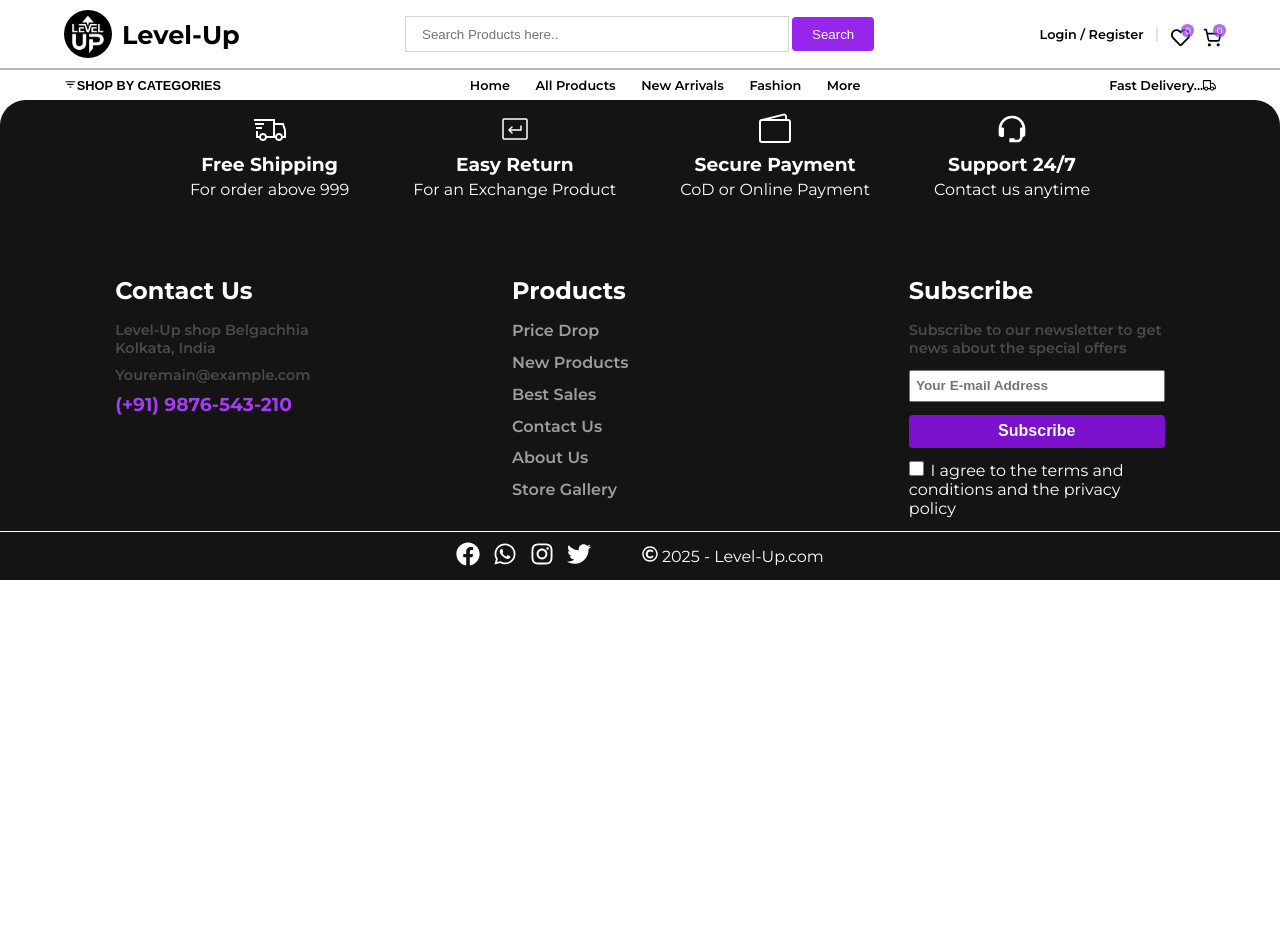
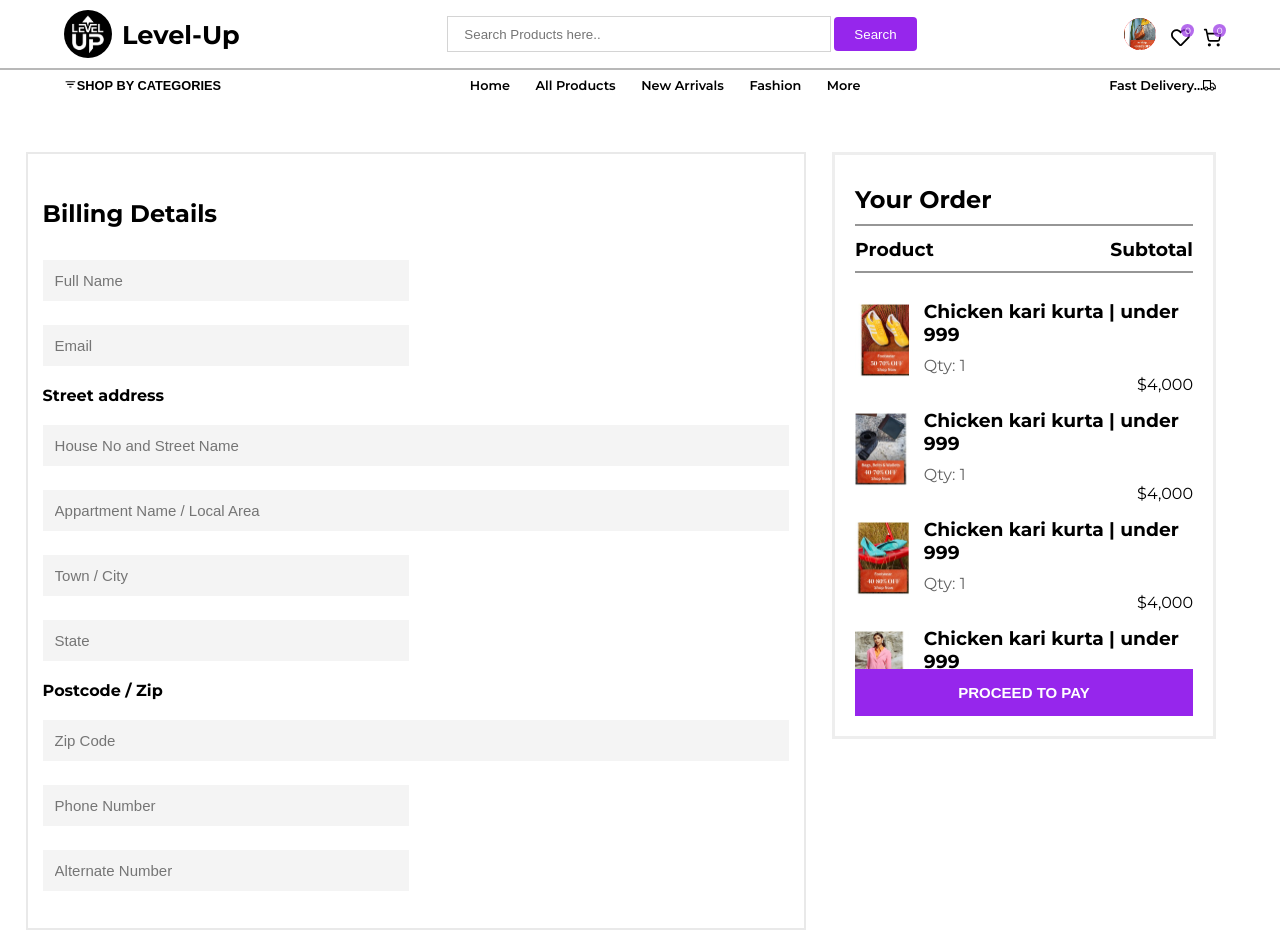
Before and after one commit to Masoom1707/Mega_E-Commerce, a React (Vite) app in the folder Frontend/: page /checkout in a window 1280 px wide. Shown: the top 952 px of the page. Before the commit the page ends 800 px from the top, so only its background shows below. Built offline with nearby package versions, Linux system fonts and the light colour scheme.

Commit message:
checkout page added, uses of context, some more functionality added

```diff
--- a/Frontend/package.json
+++ b/Frontend/package.json
@@ -15,6 +15,7 @@
     "@mui/material": "^6.4.7",
     "react": "^19.0.0",
     "react-dom": "^19.0.0",
+    "react-hot-toast": "^2.5.2",
     "react-icons": "^5.5.0",
     "react-range-slider-input": "^3.2.1",
     "react-router": "^7.4.0",
--- a/Frontend/src/App.jsx
+++ b/Frontend/src/App.jsx
@@ -1,4 +1,5 @@
 import { Route, Routes } from "react-router-dom";
+import {createContext, useState} from 'react'
 import "./App.css";
 
 import Header from "./components/Header";
@@ -9,22 +10,44 @@ import ProductDetails from "./pages/ProductDetails";
 import LoginPage from "./pages/LoginPage";
 import RegisterPage from "./pages/RegisterPage";
 import CartPage from "./pages/CartPage";
+import ForgotPass from "./pages/ForgotPass";
+import CheckoutPage from "./pages/CheckoutPage";
+import AccountPage from "./pages/AccountPage";
+
+
+ const MyContext = createContext()
 
 function App() {
+
+  const [isLoggedIn, setIsLoggedIn] = useState(true)
+
+  const values = {
+    isLoggedIn,
+    setIsLoggedIn
+  }
+
+
+
   return (
     <>
-      <Header />
+    <MyContext.Provider value={values}>
+      <Header/>
       <Routes>
         <Route path='/' exact={true}  element={<Home />} />
         <Route path='/login' exact={true} element={<LoginPage />} />
         <Route path='/signup' exact={true} element={<RegisterPage />} />
+        <Route path='/verify' exact={true} element={<ForgotPass />} />
         <Route path='/productlist' exact={true} element={<ProductListingPage />} />
         <Route path='/product-details/:id' exact={true} element={<ProductDetails />} />
         <Route path='/cart' exact={true} element={<CartPage />} />
+        <Route path='/checkout' exact={true} element={<CheckoutPage />} />
+        <Route path='/my-account' exact={true} element={<AccountPage />} />
       </Routes>
       <Footer />
+      </MyContext.Provider>
     </>
   );
 }
 
 export default App;
+export {MyContext}
--- a/Frontend/src/components/Header.jsx
+++ b/Frontend/src/components/Header.jsx
@@ -1,22 +1,26 @@
 import { Link, NavLink } from "react-router-dom";
+import { useContext, useState } from "react";
+import { MyContext } from "../App";
+
 import "../css/header.css";
-import { FaRegHeart } from "react-icons/fa";
+
+import { FaRegHeart, FaRegUser } from "react-icons/fa";
 import { LuShoppingCart } from "react-icons/lu";
 import { MdOutlineFilterList } from "react-icons/md";
 import { GrDeliver } from "react-icons/gr";
-import { useState } from "react";
 import { RxCross2 } from "react-icons/rx";
-import { IoIosAdd, IoIosRemove } from "react-icons/io";
+import { IoIosAdd, IoIosLogOut, IoIosRemove, IoMdHeartEmpty } from "react-icons/io";
+import { IoBagCheckOutline } from "react-icons/io5";
 
 const Header = () => {
+  const context = useContext(MyContext)
+
   const [isOpen, setIsOpen] = useState(false);
-
   const toggleSidebar = () => {
     setIsOpen(!isOpen);
   };
 
   const [moreItems, setMoreItems] = useState(null);
-
   const toggleMoreItems = (index) => {
     if(moreItems === index){
         setMoreItems(null)
@@ -24,6 +28,8 @@ const Header = () => {
         setMoreItems(index);
     }
   };
+
+  const [showProfileDrpDwn, setShowProfileDrpDwn] = useState(false);
 
   return (
     <>
@@ -40,9 +46,27 @@ const Header = () => {
             <button>Search</button>
           </div>
           <div className="header3">
+            {context.isLoggedIn === false ?
+
             <div className="login">
               <Link to="/login">Login / Register</Link>
             </div>
+            :
+            <button className="userProfile" onClick={() => setShowProfileDrpDwn(!showProfileDrpDwn)}>
+              <img src="./public/Images/19.jpg" alt="" />
+              {
+                showProfileDrpDwn && (
+                <div className="profileDrpDwn">
+                <NavLink to='/my-account'><FaRegUser /> <span>My Account</span></NavLink>
+                <NavLink to='/order'><IoBagCheckOutline /> <span>Orders</span></NavLink>
+                <NavLink to='/whishlist'><IoMdHeartEmpty /> <span>Wish List</span></NavLink>
+                <NavLink onClick={() => context.setIsLoggedIn(false)}><IoIosLogOut /> <span>Log Out</span></NavLink>
+                </div>
+                )
+              }
+            </button>
+
+            }
             <div className="icon">
               <div>
                 <Link to="/favrouites">
--- /dev/null
+++ b/Frontend/src/css/checkoutPage.css
@@ -0,0 +1,115 @@
+.checkout_page{
+    display: flex;
+    padding: 2% 0;
+}
+
+
+
+
+
+.left_checkout_sidebar{
+    & h2{
+        margin: 20px 0;
+    }
+    flex-basis: 65%;
+    padding: 2%;
+    & form{
+        padding: 25px 15px;
+        border: 2px solid rgb(233, 233, 233);
+    }
+    & input {
+        width: 100%;
+        background-color: rgb(244, 244, 244);
+        padding: 12px;
+        border: none;
+        outline: none;
+        margin: 12px 0;
+        font-size: 15px;
+    }
+    & input:hover{
+        outline: 2px solid rgb(179, 179, 179);
+
+    }
+    & .halfInp input{
+        width: 49%;
+        padding: 12px;
+    }
+    & .halfInp input:first-child{
+        margin-right: 20px;
+    }
+    & h4{
+        margin: 8px 0;
+    }
+}
+
+
+
+
+
+.checkout_right_sidebar{
+    flex-basis: 30%;
+    margin-top: 2vw;
+}
+.inner_righ_checkout{
+    padding: 20px;
+    border: 3px solid rgb(238, 238, 238);
+    & > h3{
+        margin: 12px 0;
+        padding-bottom: 10px;
+        border-bottom: 2px solid rgb(150, 150, 150);
+    }
+    & > h2{
+        padding: 10px 0;
+        border-bottom: 2px solid rgb(150, 150, 150);
+
+    }
+    & span{
+        float: right;
+    }
+    & .product_container{
+        max-height: 48vh;
+        overflow-y: scroll;
+    }
+    & .product_container::-webkit-scrollbar{
+        display: none;
+    }
+    & .checkout_img_container{
+        width: 20%;
+        height: 10vh;
+        border-radius: 7px;
+        & img{
+            width: 100%;
+            height: 100%;
+            object-fit: cover;
+        }
+    }
+    & .product_div{
+        display: flex;
+        gap: 15px;
+        margin: 15px 0;
+    }
+    & .title{
+        width: 100%;
+        & h3{
+            margin-bottom: 10px;
+        }
+        & p{
+            color: #626262;
+        }
+    }
+    & button{
+        width: 100%;
+        padding: 15px 0;
+        text-transform: uppercase;
+        font-size: 15px;
+        font-weight: 700;
+        border: none;
+        color: white;
+        cursor: pointer;
+        background-color: #9626ec;
+    }
+    & button:hover{
+        background-color: #6d1bab;
+
+    }
+}
--- a/Frontend/src/css/header.css
+++ b/Frontend/src/css/header.css
@@ -223,3 +223,41 @@ a{
         transform: rotate(180deg);
     }
   }
+
+.userProfile{
+    background-color: red;
+    width: 2.5vw;
+    height: 2.5vw;
+    border-radius: 50%;
+    margin-right: 15px;
+    border: none;
+    cursor: pointer;
+    position: relative;
+    & img{
+      width: 100%;
+      height: 100%;
+      object-fit: cover;
+      border-radius: 50%;
+    }
+  }
+
+.profileDrpDwn{
+  width: 10vw;
+  background-color: #fff;
+  position: absolute;
+  right: -63px;
+  top: 60px;
+  box-shadow: rgba(0, 0, 0, 0.24) 0px 3px 8px;
+  & a{
+    display: flex;
+    gap: 10px;
+    align-items: center;
+    margin-bottom: 10px;
+    padding: 10px;
+    font-size: 16px;
+    font-weight: 600;
+  }
+  & a:hover{
+    background-color: #e9e9e9;
+  }
+}
--- /dev/null
+++ b/Frontend/src/pages/AccountPage.jsx
@@ -0,0 +1,9 @@
+import React from 'react'
+
+const AccountPage = () => {
+  return (
+    <div>AccountPage</div>
+  )
+}
+
+export default AccountPage
--- a/Frontend/src/pages/CartPage.jsx
+++ b/Frontend/src/pages/CartPage.jsx
@@ -3,6 +3,7 @@ import {BsFillBagCheckFill} from 'react-icons/bs'
 
 
 import CartItem from "../components/CartItem";
+import { NavLink } from "react-router-dom";
 
 const CartPage = () => {
   return (
@@ -26,7 +27,7 @@ const CartPage = () => {
             <p>Shipping Fee <span className="free">FREE</span></p>
           </div>
           <h3>Total Amount <span>$1,744</span></h3>
-          <button><BsFillBagCheckFill style={{fontSize:"2.3vh"}} /> place order</button>
+          <NavLink to='/checkout'><BsFillBagCheckFill style={{fontSize:"2.3vh"}} /> Checkout</NavLink>
         </div>
       </div>
     </div>
--- /dev/null
+++ b/Frontend/src/pages/CheckoutPage.jsx
@@ -0,0 +1,128 @@
+import '../css/checkoutPage.css'
+
+const CheckoutPage = () => {
+  return (
+    <section className="checkout_page">
+       <div className="left_checkout_sidebar">
+        <form action="">
+        <h2>Billing Details</h2>
+            <div className="halfInp">
+                <input type="text" placeholder='Full Name' />
+                <input type="text" placeholder='Email' />
+            </div>
+            <h4>Street address</h4>
+            <input type="text" placeholder='House No and Street Name' />
+            <input type="text" placeholder='Appartment Name / Local Area'/>
+            <div className="halfInp">
+                <input type="text" placeholder='Town / City' />
+                <input type="text" placeholder='State' />
+            </div>
+            <h4>Postcode / Zip</h4>
+            <input type="text" placeholder='Zip Code' />
+            <div className="halfInp">
+                <input type="text" placeholder='Phone Number' />
+                <input type="text" placeholder='Alternate Number' />
+            </div>
+        </form>
+    </div>
+
+    <div className="checkout_right_sidebar">
+      <div className="inner_righ_checkout">
+        <h2>Your Order</h2>
+        <h3>Product <span>Subtotal</span></h3>
+        <div className="product_container">
+
+        <div className="product_div">
+          <div className="checkout_img_container">
+            <img src="./public/Images/14.jpg" alt="" />
+          </div>
+          <div className="title">
+            <h3>Chicken kari kurta | under 999</h3>
+            <p>Qty: 1</p>
+            <span>$4,000</span>
+          </div>
+        </div>
+
+        <div className="product_div">
+          <div className="checkout_img_container">
+            <img src="./public/Images/16.jpg" alt="" />
+          </div>
+          <div className="title">
+            <h3>Chicken kari kurta | under 999</h3>
+            <p>Qty: 1</p>
+            <span>$4,000</span>
+          </div>
+        </div>
+        <div className="product_div">
+          <div className="checkout_img_container">
+            <img src="./public/Images/15.jpg" alt="" />
+          </div>
+          <div className="title">
+            <h3>Chicken kari kurta | under 999</h3>
+            <p>Qty: 1</p>
+            <span>$4,000</span>
+          </div>
+        </div>
+
+        <div className="product_div">
+          <div className="checkout_img_container">
+            <img src="./public/Images/17.jpg" alt="" />
+          </div>
+          <div className="title">
+            <h3>Chicken kari kurta | under 999</h3>
+            <p>Qty: 1</p>
+            <span>$4,000</span>
+          </div>
+        </div>
+        <div className="product_div">
+          <div className="checkout_img_container">
+            <img src="./public/Images/18.jpg" alt="" />
+          </div>
+          <div className="title">
+            <h3>Chicken kari kurta | under 999</h3>
+            <p>Qty: 1</p>
+            <span>$4,000</span>
+          </div>
+        </div>
+
+        <div className="product_div">
+          <div className="checkout_img_container">
+            <img src="./public/Images/19.jpg" alt="" />
+          </div>
+          <div className="title">
+            <h3>Chicken kari kurta | under 999</h3>
+            <p>Qty: 1</p>
+            <span>$4,000</span>
+          </div>
+        </div>
+        <div className="product_div">
+          <div className="checkout_img_container">
+            <img src="./public/Images/14.jpg" alt="" />
+          </div>
+          <div className="title">
+            <h3>Chicken kari kurta | under 999</h3>
+            <p>Qty: 1</p>
+            <span>$4,000</span>
+          </div>
+        </div>
+
+        <div className="product_div">
+          <div className="checkout_img_container">
+            <img src="./public/Images/16.jpg" alt="" />
+          </div>
+          <div className="title">
+            <h3>Chicken kari kurta | under 999</h3>
+            <p>Qty: 1</p>
+            <span>$4,000</span>
+          </div>
+        </div>
+
+        </div>
+        <button>Proceed to pay</button>
+      </div>
+    </div>
+    </section>
+  )
+}
+
+export default CheckoutPage
--- /dev/null
+++ b/Frontend/src/pages/ForgotPass.jsx
@@ -0,0 +1,11 @@
+import React from 'react'
+
+const ForgotPass = () => {
+  return (
+    <div className="forgotPass">
+        masoom
+    </div>
+  )
+}
+
+export default ForgotPass
--- a/Frontend/src/pages/LoginPage.jsx
+++ b/Frontend/src/pages/LoginPage.jsx
@@ -1,5 +1,5 @@
 import "../css/loginPage.css";
-import { NavLink } from "react-router-dom";
+import { NavLink, useNavigate } from "react-router-dom";
 import { FcGoogle } from "react-icons/fc";
 import { IoMdEye } from "react-icons/io";
 import { IoMdEyeOff } from "react-icons/io";
@@ -8,29 +8,41 @@ import { useState } from "react";
 const LoginPage = () => {
   const [showPass, setShowPass] = useState(false);
 
+  const [formInput, setFormInput] = useState({
+    email:'',
+    password:''
+  })
+
+  const history = useNavigate()
+
+  const handleForgotPassword = () => {
+    if(formInput.email !== ""){}
+    history('/verify')
+  }
+
   return (
     <div className="login_page_container">
       <form className="login_container">
         <h3>Login to your account</h3>
         <div>
-          <input type="text" placeholder="E-mail" />
+          <input type="text" placeholder="E-mail" name="email"/>
         </div>
         <div>
-          <input type={showPass ? 'text' : 'password'} placeholder="password" />
+          <input type={showPass ? "text" : "password"} placeholder="password" name="password" />
           {showPass ? (
             <IoMdEyeOff
-              style={{ cursor: "pointer", fontSize:"25px", color:"#590fa8" }}
+              style={{ cursor: "pointer", fontSize: "25px", color: "#590fa8" }}
               onClick={() => setShowPass(!showPass)}
             />
           ) : (
             <IoMdEye
-              style={{ cursor: "pointer", fontSize:"25px", color:"#590fa8" }}
+              style={{ cursor: "pointer", fontSize: "25px", color: "#590fa8" }}
               onClick={() => setShowPass(!showPass)}
             />
           )}
         </div>
 
-        <NavLink>Forgot Password ?</NavLink>
+        <NavLink to='/verify'>Forgot Password ?</NavLink>
         <button type="submit">Login</button>
         <p className="not_reg">
           Not Registered?{" "}
```
Also changed, not shown: Frontend/src/css/cart_container.css (+4 -3 lines), Frontend/src/pages/WishlistPage.jsx (added, +9 -0 lines), 1 other file (tests, documents, lock files or other folders).
